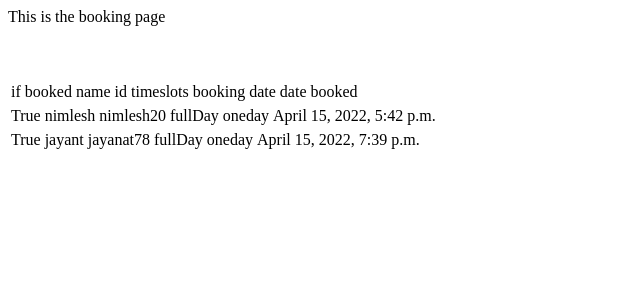
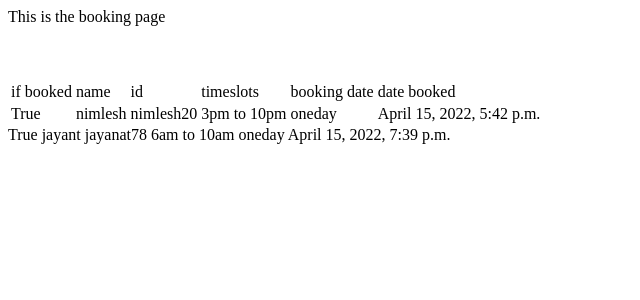
Before and after one commit to priyamshankar/RoomSlotBookingApp, a Django app: page /booking in a window 1280 px wide. Shown: the top 300 px of the page, without its empty margins (0-640 px from the left). Run offline with Django 4.2, Linux system fonts and the light colour scheme; data comes from the database, SQL or seed files in the repository; both versions use the stored data as it was after the commit.

Commit message:
added the booking page dynamically

```diff
--- a/roomSlotBooking/customer/models.py
+++ b/roomSlotBooking/customer/models.py
@@ -53,6 +53,15 @@ class booking(models.Model):
     dateBooked=models.DateTimeField(auto_now_add=true,null=true)
     # timerslots=models.IntegerField()
     rules=models.ForeignKey(rules,null=True,on_delete=models.SET_NULL)
+    DAYSLOT=(
+        ('fullDay','fullday'),
+        ('6am to 10am','6am to 10am'),
+        ('10am to 3pm','10am to 3pm'),
+        ('3pm to 10pm','3pm to 10pm'),
+        ('10pm to 6am','10pm to 6am')
+    )
+    timeslots=models.CharField(max_length=200,choices=DAYSLOT)
+    #time slots are temproary for now but later it will be fetched from the table
 
 class records(models.Model):
     booking=models.ForeignKey(booking,null=true,on_delete=models.SET_NULL)
--- a/roomSlotBooking/templates/booking.html
+++ b/roomSlotBooking/templates/booking.html
@@ -12,15 +12,15 @@
         <td>booking date</td>
         <td>date booked</td>
     </tr>
-</table>
+{% comment %} </table> {% endcomment %}
 {% for i in booking%}
 
-<table>
+{% comment %} <table> {% endcomment %}
   <tr>
       <td>{{ i.room.isBooked }}</td>
       <td>{{ i.Customers.name }}</td>
       <td>{{ i.Customers.userId }}</td>
-      <td>{{ i.rules.timeslots }}</td>
+      <td>{{ i.timeslots }}</td>
       <td>{{ i.rules.advanceBooking }}</td>
       <td>{{ i.dateBooked }}</td>
   </tr>
```
Also changed, not shown: roomSlotBooking/customer/migrations/0006_booking_timeslots.py (added), roomSlotBooking/db.sqlite3.
